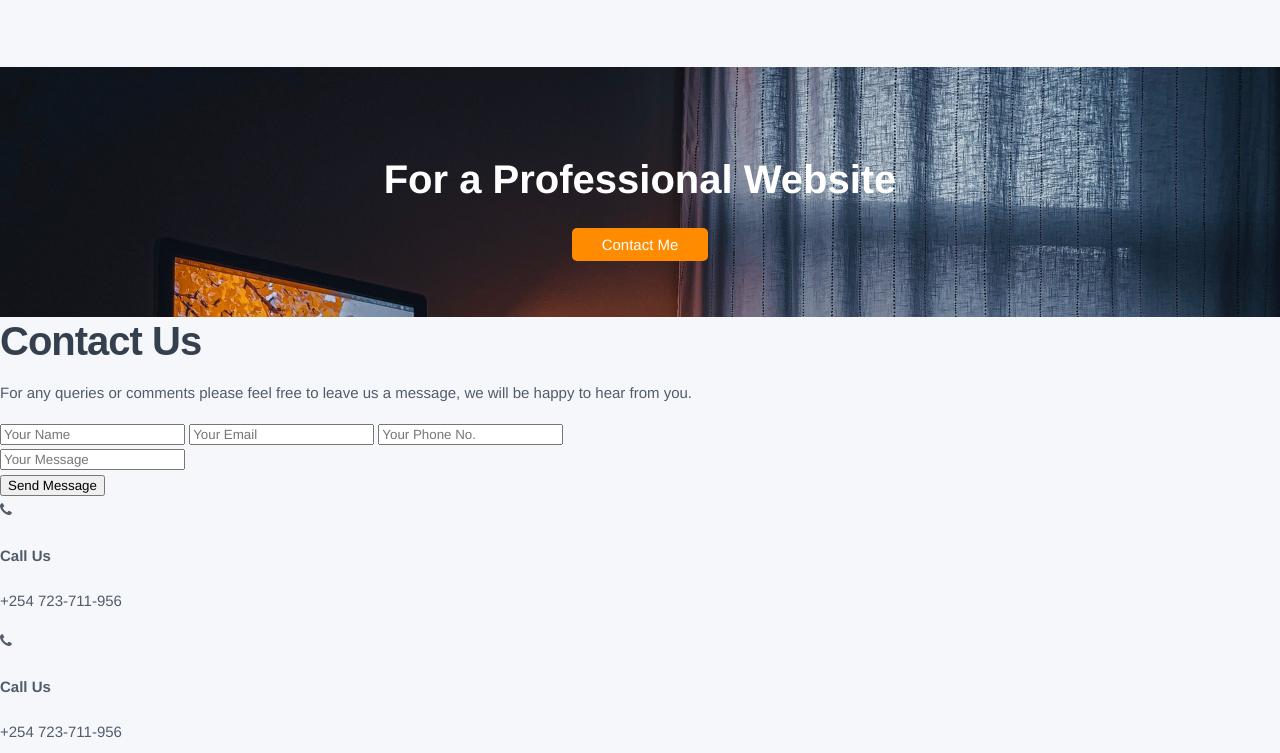
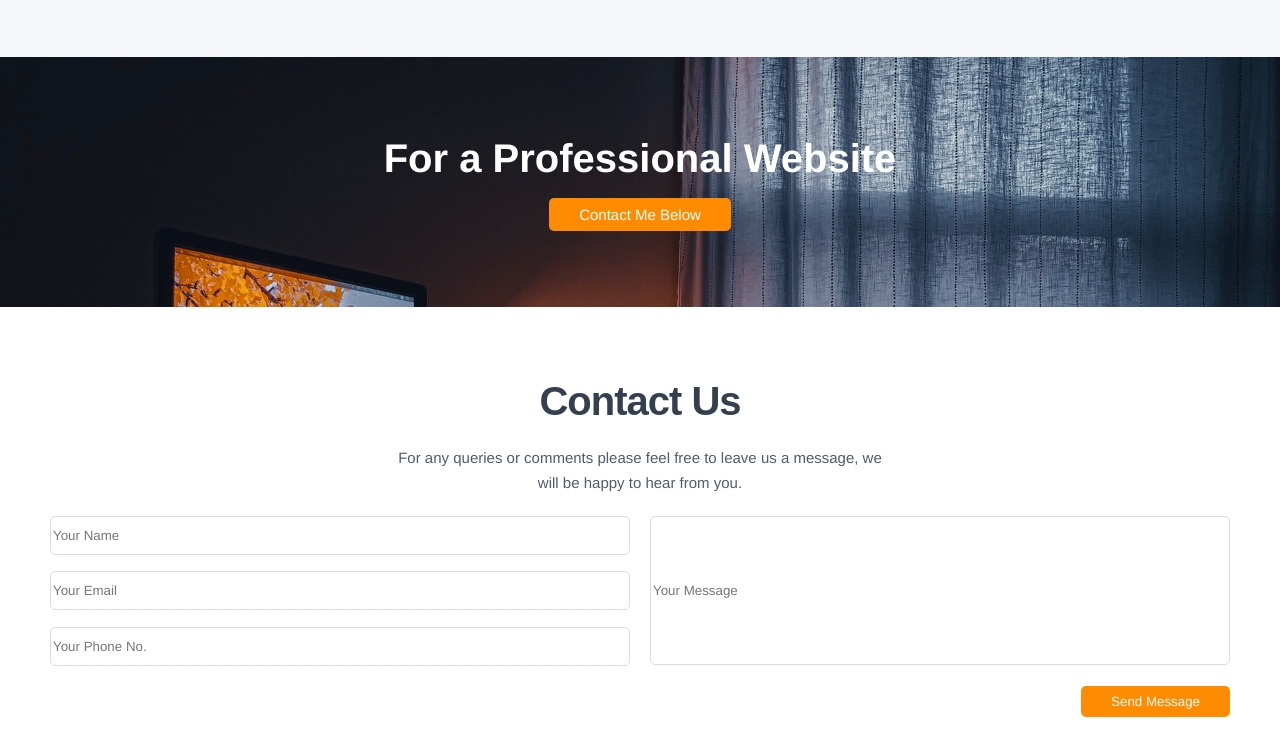
Before and after one commit to Kemnygh/portfolio, a plain HTML site: page index.html in a window 1280 px wide. Shown: the part 2009-2762 px from the top of the page. Drawn offline with Linux system fonts and the light colour scheme.

Commit message:
Add styling to contact section

```diff
--- a/assets/css/style.css
+++ b/assets/css/style.css
@@ -392,6 +392,7 @@ nav div#logo a{
   color: darkorange;
   font-weight: bold;
 }
+
 /* ad section ------------------------------------------------------------------*/
 
 #ad{
@@ -414,6 +415,7 @@ nav div#logo a{
   font-size: 40px;
   font-weight: 900;
   color: white;
+  margin-bottom: 30px;
 }
 .ad-details a{
   text-decoration: none;
@@ -421,4 +423,99 @@ nav div#logo a{
   padding: 8px 30px 8px 30px;
   border-radius: 5px;
   background-color:darkorange;
+
 }
+
+/* contact section ------------------------------------------------------------------*/
+
+#contact{
+  background-color: white;
+  display: flex;
+  flex-direction: column;
+  align-items: center;
+}
+
+.c-all-items{
+  margin-top: 70px;
+  width: 1200px;
+}
+
+.c-intro{
+  display: flex;
+  flex-direction: column;
+  align-items: center;
+}
+
+.c-intro p{
+  width: 500px;
+}
+
+.c-capture{
+  display: flex;
+  flex-direction: row;
+  justify-content: space-between;
+}
+
+.c-details{
+  display: flex;
+  flex-direction: column;
+  justify-content: space-between;
+  width: 100%;
+  height: 150px;
+  margin: 10px;
+}
+
+.c-message{
+  display: flex;
+  flex-direction: column;
+  margin: 10px;
+  width: 100%;
+  height: 100%;
+}
+
+#name, #email, #phone{
+  height: 35px;
+  border-radius: 5px;
+  border: 1px solid #dddbdb;
+}
+
+#message{
+  height: 145px;
+  border-radius: 5px;
+  border: 1px solid #dddbdb;
+}
+
+.submit{
+  margin: 10px;
+  align-items: center;
+  float:right;
+  color: white;
+  padding: 8px 30px 8px 30px;
+  border-radius: 5px;
+  background-color:darkorange;
+  border: none;
+}
+
+.submit:hover{
+  cursor: pointer;
+  background-color: goldenrod;
+}
+
+.contact-info{
+  margin-top: 70px;
+  display: flex;
+  flex-direction: row;
+  justify-content: space-around;
+  width: 100%;
+}
+
+.contact-items i, h4, p{
+  text-align: center;
+  display: block;
+  margin: 10px;
+
+}
+
+.contact-items i, h4{
+  color: darkorange;
+}
--- a/index.html
+++ b/index.html
@@ -160,11 +160,11 @@
     <div id="ad">
       <div class="ad-details">
         <p>For a Professional Website</p>
-        <a href="#">Contact Me</a>
+        <a href="#contact">Contact Me Below</a>
       </div>
     </div>
     <!-- Contact section  ------------------------------------------------------------->
-    <div id="Contact">
+    <div id="contact">
       <div class="c-all-items">
         <div class="c-intro">
           <h1>Contact Us</h1>
@@ -181,23 +181,23 @@
               <input type="text" id="message" placeholder="Your Message">
             </div>
           </div>
-          <button class="submit">Send Message</button>
+          <div class="sub-btn"><button class="submit">Send Message</button></div>
         </form>
         <div class="contact-info">
           <div class="contact-items">
-            <i class="fa fa-phone"></i>
+            <i class="fa fa-phone fa-3x"></i>
             <h4>Call Us</h4>
             <p>+254 723-711-956</p>
           </div>
           <div class="contact-items">
-            <i class="fa fa-phone"></i>
-            <h4>Call Us</h4>
-            <p>+254 723-711-956</p>
+            <i class="fa fa-address-card-o fa-3x"></i>
+            <h4>Postal Address</h4>
+            <p>P.O Box 36547 00200</p>
           </div>
           <div class="contact-items">
-            <i class="fa fa-phone"></i>
-            <h4>Call Us</h4>
-            <p>+254 723-711-956</p>
+            <i class="fa fa-envelope-o fa-3x"></i>
+            <h4>Email</h4>
+            <p>kemnygh@gmail.com</p>
           </div>
         </div>
       </div>
```
